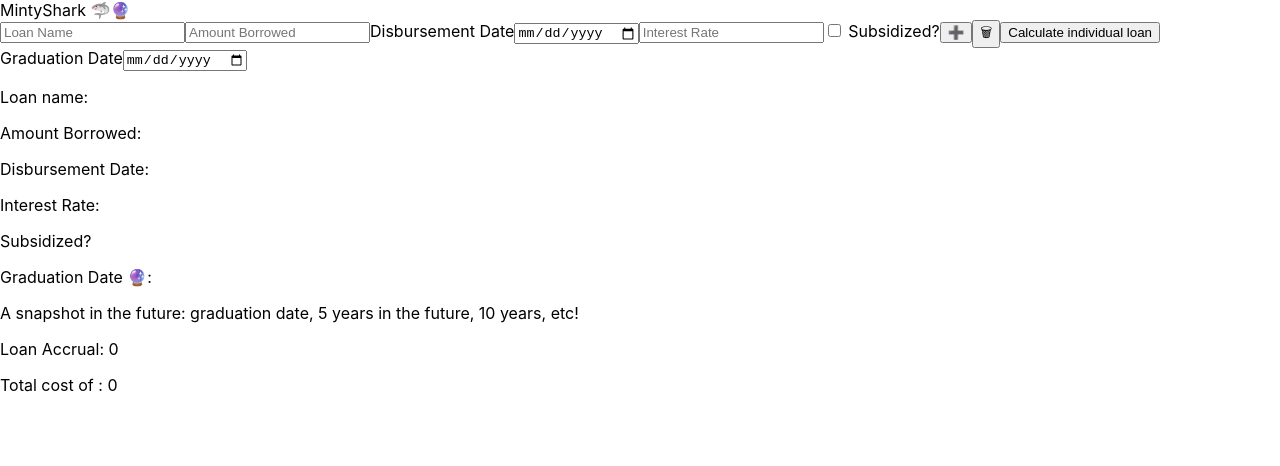
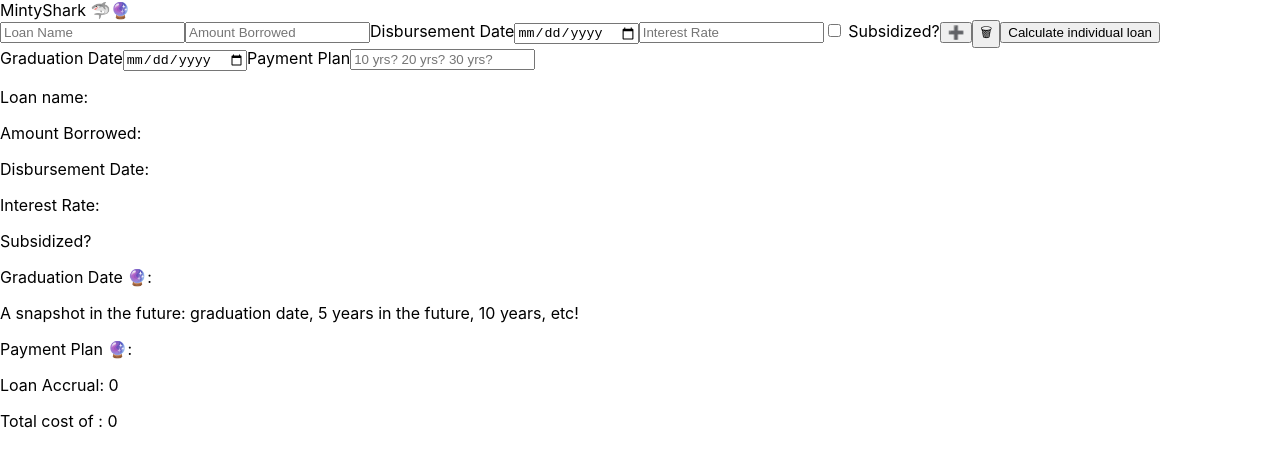
Before and after one commit to aileentran/mintyshark, a React (Create React App) app: page / in a window 1280 px wide. Shown: the top 466 px of the page. Built offline with nearby package versions, Linux system fonts and the light colour scheme.

Commit message:
Added payment plan

```diff
--- a/src/Components/IndLoanForm.js
+++ b/src/Components/IndLoanForm.js
@@ -9,6 +9,7 @@ class IndLoanForm extends Component {
       disbursementDate: "",
       interestRate: "",
       gradDate: "",
+      paymentPlan: "",
       loanAccrued: 0,
       loanTotal: 0,
       subLoans: [{
@@ -134,6 +135,14 @@ class IndLoanForm extends Component {
               onChange={this.handleChange}
             />
             {/*TODO: add payment plan*/}
+            <label>Payment Plan</label>
+            <input
+              type="text"
+              name="paymentPlan"
+              placeholder="10 yrs? 20 yrs? 30 yrs?"
+              value={this.state.paymentPlan}
+              onChange={this.handleChange}
+            />
         </form>
 
 
@@ -145,6 +154,7 @@ class IndLoanForm extends Component {
           <p>Subsidized? {this.state.isSubsidized}</p>
           <p>Graduation Date 🔮: {this.state.gradDate}</p>
           <p>A snapshot in the future: graduation date, 5 years in the future, 10 years, etc!</p>
+          <p>Payment Plan 🔮: {this.state.paymentPlan}</p>
         </div>
 
         <div className="calculations">
```
Also changed, not shown: 1 other file (tests, documents, lock files or other folders).
